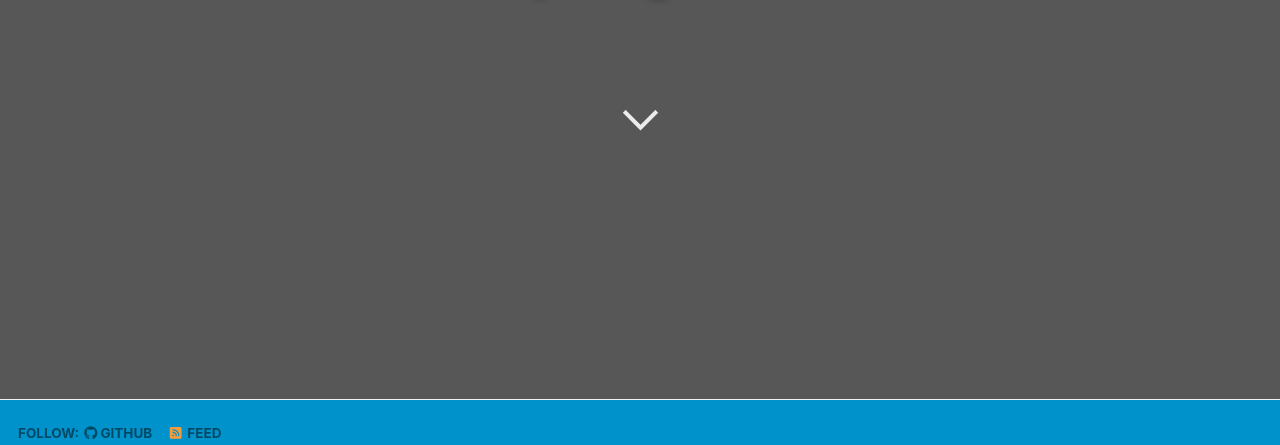
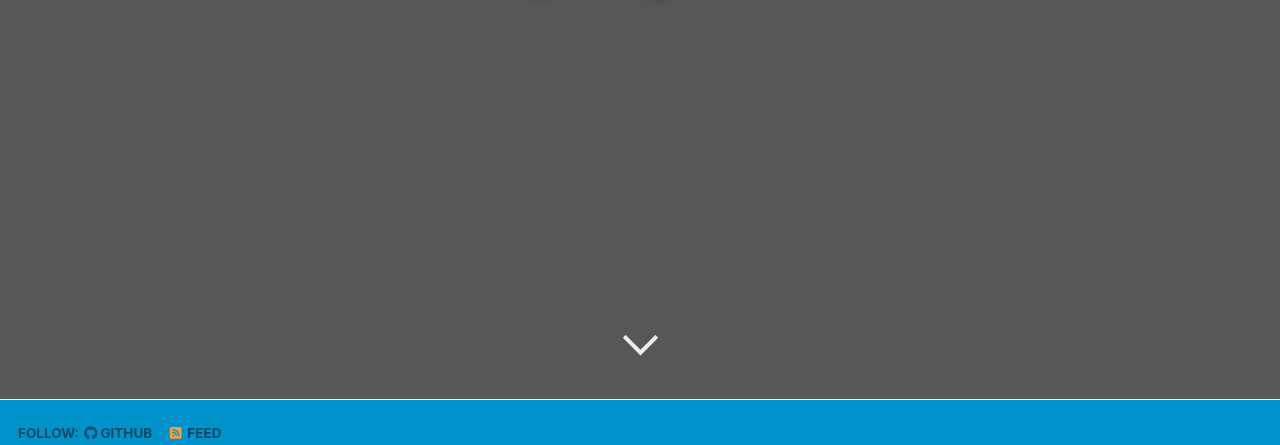
Before and after one commit to leebh1119/leebh1119.github.io, a Jekyll site: the page built from index.md, in a window 1280 px wide. Shown: the part 390-835 px from the top of the page. Built offline with Jekyll 4.4.1, drawn with Linux system fonts in a browser that asks for light colours; a style sheet for code colours, icons or effects is not loaded.

Commit message:
adjusted arrow and text position

```diff
--- a/_sass/_custom.scss
+++ b/_sass/_custom.scss
@@ -57,7 +57,7 @@
   position: absolute;
 
   left: 50%;
-  top: 50vh;
+  top: 75%;
 
   display: block;
 
@@ -173,7 +173,7 @@ html {
 /* 모바일 */
 @media screen and (max-width: 600px) {
   .splash-hero-text {
-    top: 40vh;
+    top: 13%;
     left: 50%;
 
     width: 90%;
```
